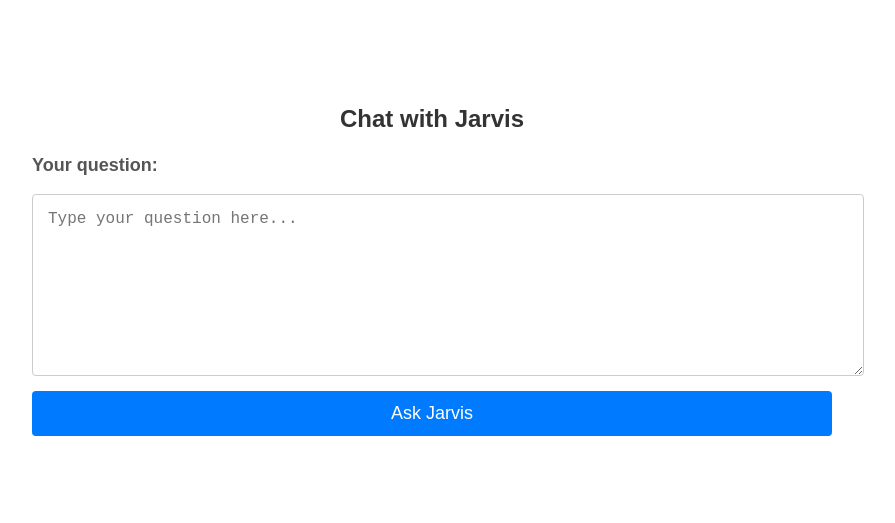
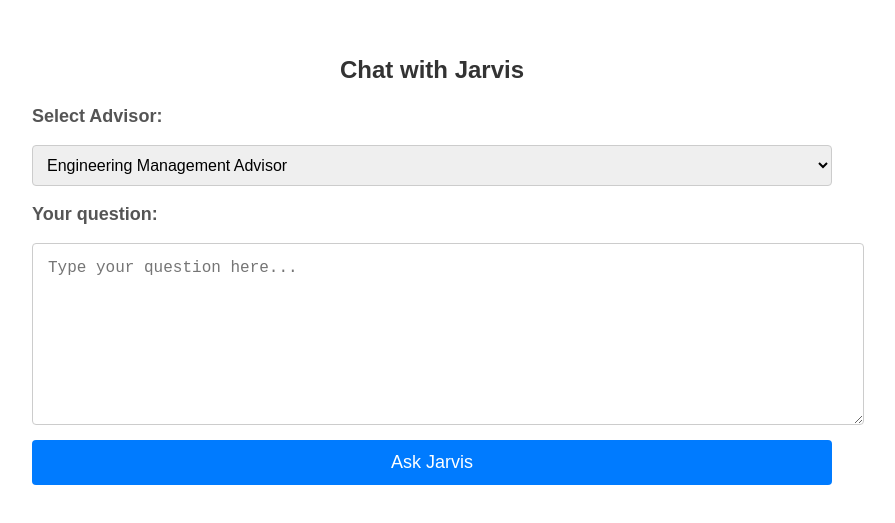
Before and after one commit to sajeeshkumar/jarvis, a React (Vite) app: page / in a window 1280 px wide. Shown: the part 137-660 px from the top of the page, without its empty margins (208-1103 px from the left). Built offline with nearby package versions, Linux system fonts and the light colour scheme; no server answers.

Commit message:
Updated chatbox select

```diff
--- a/src/ChatBox.tsx
+++ b/src/ChatBox.tsx
@@ -2,13 +2,15 @@ import React, { useState } from "react";
 import axios from "axios";
 import ReactMarkdown from "react-markdown";
 
-// Base URL from environment variable
-const apiBaseUrl = import.meta.env.VITE_API_BASE_URL;
+// Base URLs from environment variables
+const engineeringApiBaseUrl = import.meta.env.VITE_ENGINEERING_API_BASE_URL;
+const solutionArchitectApiBaseUrl = import.meta.env.VITE_SOLUTION_ARCHITECT_API_BASE_URL;
 
 const ChatBox: React.FC = () => {
   const [query, setQuery] = useState<string>("");
   const [response, setResponse] = useState<string | null>(null);
   const [loading, setLoading] = useState<boolean>(false);
+  const [advisorType, setAdvisorType] = useState<string>("engineeringmanagement"); // Default advisor type
 
   const handleSubmit = async (e: React.FormEvent) => {
     e.preventDefault();
@@ -16,6 +18,11 @@ const ChatBox: React.FC = () => {
     setResponse(null);
 
     try {
+      const apiBaseUrl =
+        advisorType === "engineeringmanagement"
+          ? engineeringApiBaseUrl
+          : solutionArchitectApiBaseUrl;
+
       const res = await axios.post(`${apiBaseUrl}/query`, {
         prompt: query,
       });
@@ -33,6 +40,16 @@ const ChatBox: React.FC = () => {
       <h1 style={styles.header}>Chat with Jarvis</h1>
 
       <form onSubmit={handleSubmit} style={styles.form}>
+        <label style={styles.label}>Select Advisor:</label>
+        <select
+          style={styles.select}
+          value={advisorType}
+          onChange={(e) => setAdvisorType(e.target.value)}
+        >
+          <option value="engineeringmanagement">Engineering Management Advisor</option>
+          <option value="solutionarchitect">Solution Architect Advisor</option>
+        </select>
+
         <label style={styles.label}>Your question:</label>
         <textarea
           style={styles.textarea}
@@ -86,6 +103,13 @@ const styles: { [key: string]: React.CSSProperties } = {
     fontWeight: "bold",
     color: "#555",
   },
+  select: {
+    padding: "10px",
+    fontSize: "16px",
+    border: "1px solid #ccc",
+    borderRadius: "4px",
+    width: "100%",
+  },
   textarea: {
     padding: "15px",
     fontSize: "16px",
```
